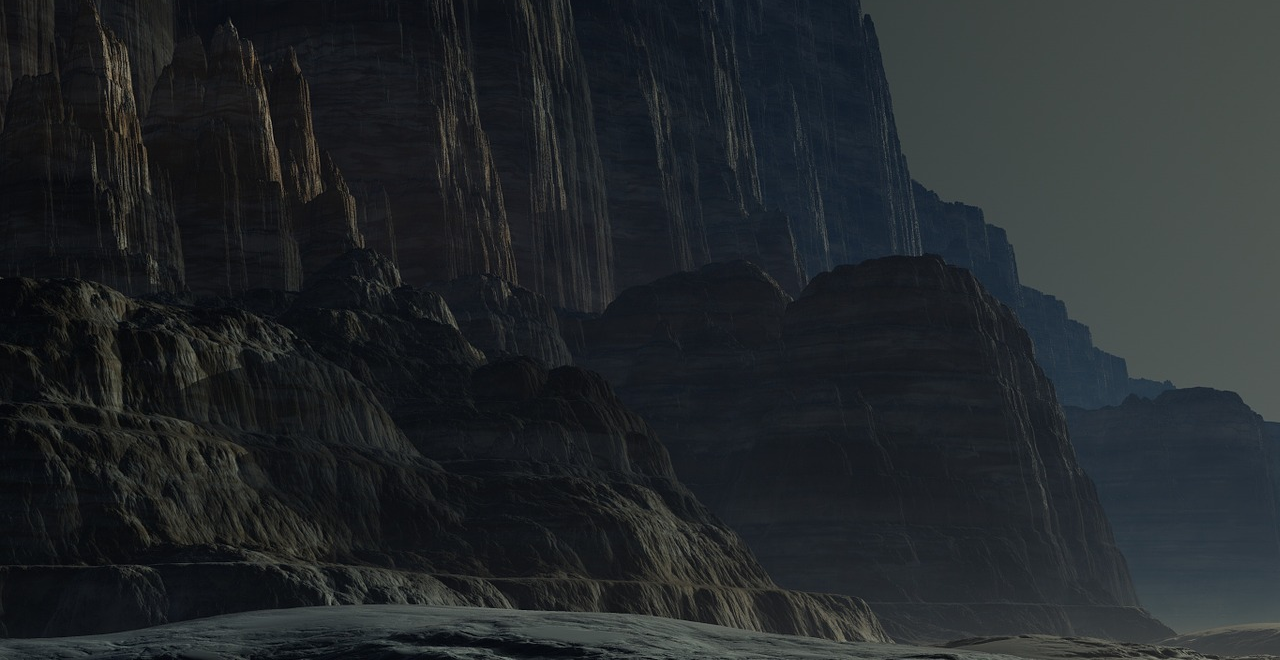
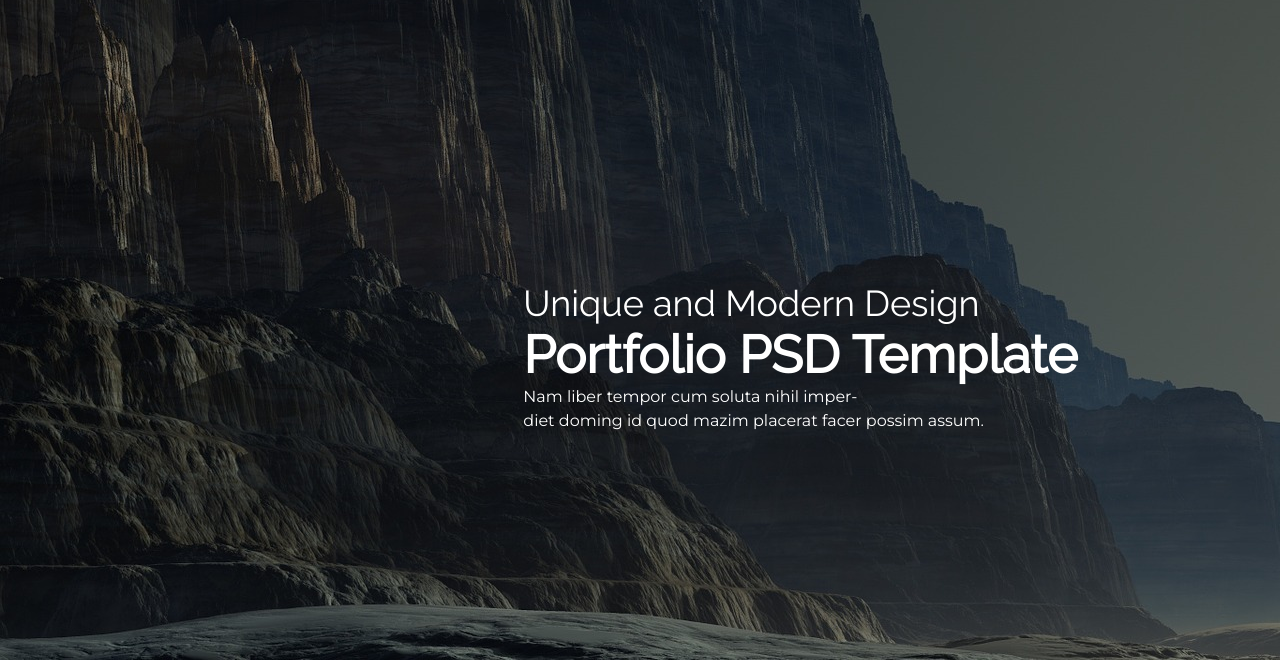
Before and after one commit to NykaDavaika/Wahom, a plain HTML site: page index.html in a window 1280 px wide. Shown: the part 140-800 px from the top of the page. Drawn offline with Linux system fonts and the light colour scheme; files whose address does not match are found by name.

Commit message:
add text block

```diff
--- a/css/style.css
+++ b/css/style.css
@@ -90,3 +90,54 @@ a:hover {
 	background: url("../img/search.png") no-repeat;
 	background-size: contain;
 }
+
+.slogan {
+	width: 600px;
+	height: 160px;
+	margin-top: 300px;
+}
+
+.slogan_firstRow {
+	width: 456px;
+	height: 34px;
+	font-family: Raleway;
+	font-size: 36px;
+	font-weight: 500;
+	font-style: normal;
+	font-stretch: normal;
+	line-height: normal;
+	letter-spacing: normal;
+	text-align: center;
+	vertical-align: middle;
+	color: #ffffff;
+  }
+
+  .slogan_secondRow {
+	width: 589px;
+	height: 50px;
+	font-family: Raleway;
+	font-size: 52px;
+	font-weight: 800;
+	font-style: normal;
+	font-stretch: normal;
+	line-height: normal;
+	letter-spacing: normal;
+	text-align: center;
+	vertical-align: middle;
+	color: #ffffff;
+  }
+
+  .slogan_thirdRow, .slogan_fourthRow {
+	width: 562px;
+	height: 39px;
+	font-family: Montserrat;
+	font-size: 16px;
+	font-weight: 300;
+	font-style: normal;
+	font-stretch: normal;
+	line-height: 1.5;
+	letter-spacing: normal;
+	text-align: center;
+	vertical-align: middle;
+	color: #ffffff;
+  }
--- a/index.html
+++ b/index.html
@@ -33,6 +33,17 @@
 							</div>
 						</div>
 					</div>
+					<div class="section">
+						<div class="slogan">
+							<pre>
+								<span class="slogan_firstRow">Unique and Modern Design</span>
+								<span class="slogan_secondRow">Portfolio PSD Template</span>
+								<span class="slogan_thirdRow">Nam liber tempor cum soluta nihil imper-</span>
+								<span class="slogan_fourthRow">diet doming id quod mazim placerat facer possim assum.</span>
+							</pre>
+						</div>
+						<div class="button"></div>
+					</div>
 				</div>
 			</div>
 		</div>
```
